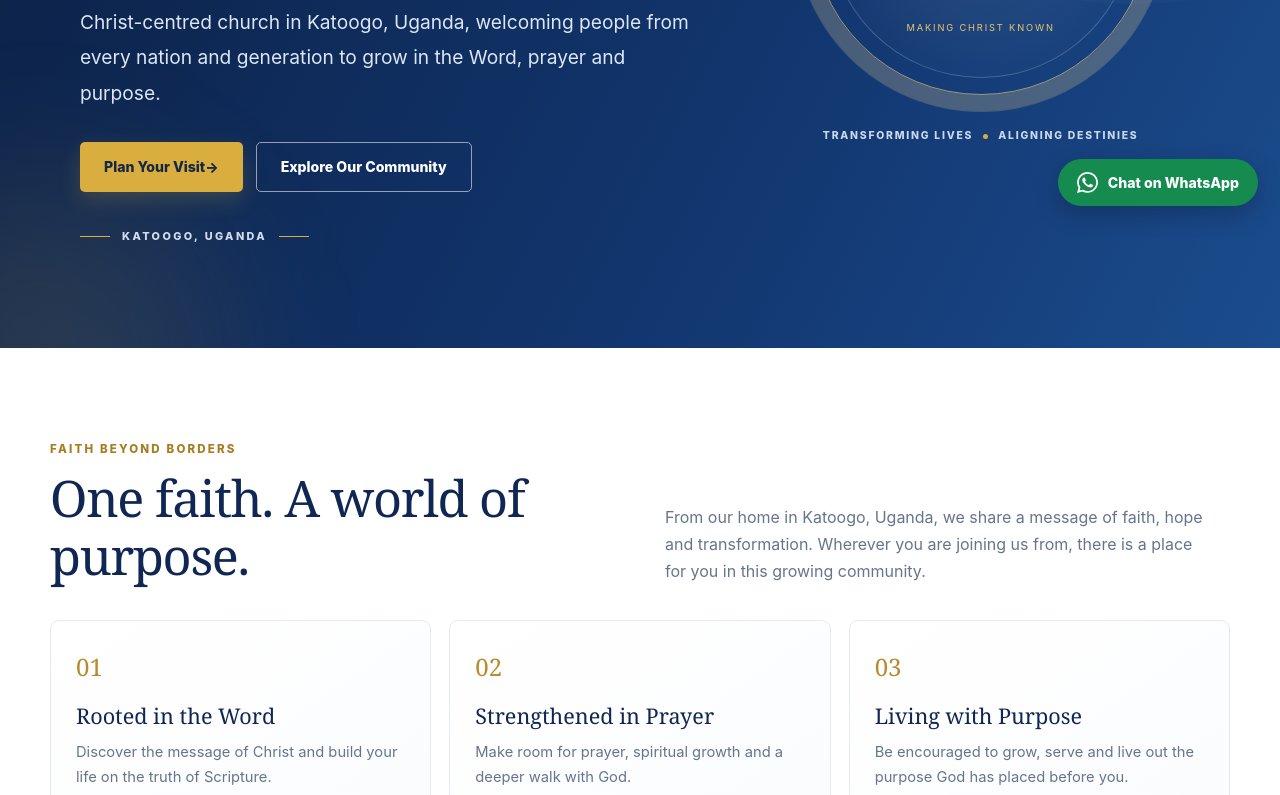
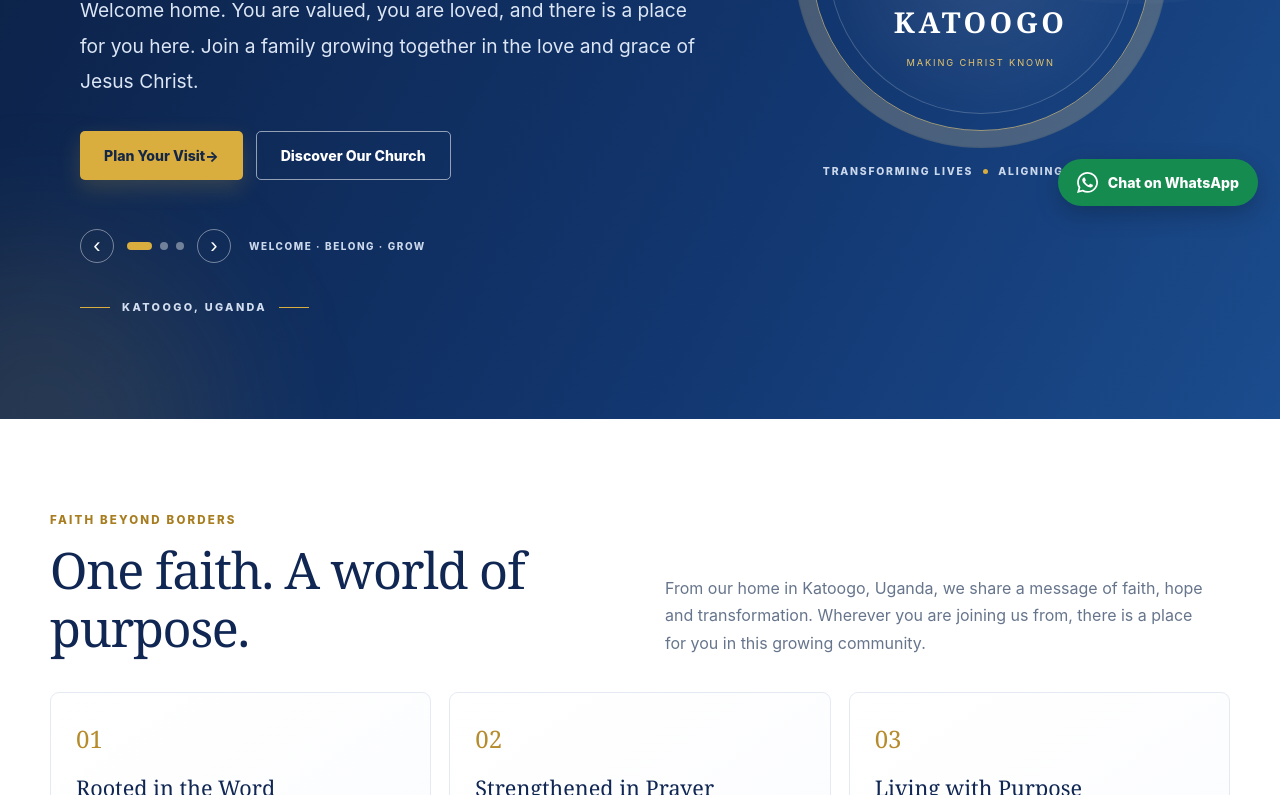
Before and after one commit to Refiners-chapel-katoogo/Refiners-chapel-website, a plain HTML site: page index.html in a window 1280 px wide. Shown: the part 572-1367 px from the top of the page. Drawn offline with nearby package versions, Linux system fonts and the light colour scheme; no server answers.

Commit message:
Add three animated branded welcome slides to homepage hero

```diff
--- a/index.html
+++ b/index.html
@@ -81,6 +81,23 @@ footer{background:#08172f;color:#d6dfed;padding:32px 0}.footer-inner{display:fle
 .whatsapp-float:hover{transform:translateY(-3px);box-shadow:0 12px 28px rgba(0,0,0,.26)}
 .whatsapp-float svg{width:21px;height:21px;fill:currentColor}
 @media(max-width:520px){.whatsapp-float{right:14px;bottom:14px;padding:13px;border-radius:50%;width:52px;height:52px;justify-content:center}.whatsapp-float span{position:absolute;width:1px;height:1px;padding:0;margin:-1px;overflow:hidden;clip:rect(0,0,0,0);white-space:nowrap;border:0}}
+
+/* Three branded welcome slides in the opening hero */
+.welcome-slider{position:relative;min-height:370px;display:grid;align-items:center}
+.welcome-slide{grid-area:1/1;opacity:0;visibility:hidden;transform:translateY(18px);transition:opacity .75s ease,transform .75s ease,visibility .75s;pointer-events:none}
+.welcome-slide.is-active{opacity:1;visibility:visible;transform:translateY(0);pointer-events:auto}
+.welcome-slide h1{max-width:780px}
+.welcome-slide p{max-width:680px}
+.welcome-controls{display:flex;align-items:center;gap:13px;margin-top:25px}
+.welcome-arrow{width:34px;height:34px;border:1px solid rgba(255,255,255,.42);border-radius:50%;background:transparent;color:#fff;font-size:22px;line-height:1;cursor:pointer;transition:background .2s,border-color .2s}
+.welcome-arrow:hover{background:rgba(255,255,255,.14);border-color:var(--gold)}
+.welcome-dots{display:flex;align-items:center;gap:8px}
+.welcome-dot{width:8px;height:8px;padding:0;border:0;border-radius:50%;background:rgba(255,255,255,.4);cursor:pointer;transition:width .25s,background .25s}
+.welcome-dot.is-active{width:25px;border-radius:10px;background:var(--gold)}
+.welcome-slide-label{margin-left:5px;color:#cbd8eb;font-size:.62rem;font-weight:850;letter-spacing:.16em}
+@media(max-width:1120px){.welcome-slider{min-height:390px}.welcome-slide h1{font-size:clamp(2.6rem,7vw,4.8rem)}}
+@media(max-width:650px){.welcome-slider{min-height:435px}.welcome-slide h1{font-size:clamp(2.35rem,10vw,3.6rem)}.welcome-slide p{font-size:.98rem}.welcome-controls{margin-top:17px}.welcome-slide-label{font-size:.55rem}}
+@media(prefers-reduced-motion:reduce){.welcome-slide{transition:none}}
   </style>
 </head>
 <body>
@@ -104,12 +121,35 @@ footer{background:#08172f;color:#d6dfed;padding:32px 0}.footer-inner{display:fle
     <section class="hero" id="main-content">
       <div class="container hero-layout">
         <div class="hero-copy">
-          <div class="eyebrow">Welcome to Refiners Chapel Katoogo</div>
-          <h1>Rooted in Christ.<br><span>Open to the world.</span></h1>
-          <p>Making Christ Known. Transforming Lives. Aligning Destinies. A Christ-centred church in Katoogo, Uganda, welcoming people from every nation and generation to grow in the Word, prayer and purpose.</p>
-          <div class="actions">
-            <a class="btn btn-gold" href="#visit">Plan Your Visit <span aria-hidden="true">→</span></a>
-            <a class="btn btn-outline" href="#about">Explore Our Community</a>
+          <div class="welcome-slider" id="welcome-slider" aria-label="Welcome messages">
+            <article class="welcome-slide is-active" aria-hidden="false">
+              <div class="eyebrow">Welcome to Refiners Chapel Katoogo</div>
+              <h1>Rooted in Christ.<br><span>Open to the world.</span></h1>
+              <p>Welcome home. You are valued, you are loved, and there is a place for you here. Join a family growing together in the love and grace of Jesus Christ.</p>
+              <div class="actions"><a class="btn btn-gold" href="#visit">Plan Your Visit <span aria-hidden="true">→</span></a><a class="btn btn-outline" href="#about">Discover Our Church</a></div>
+            </article>
+            <article class="welcome-slide" aria-hidden="true">
+              <div class="eyebrow">A Place to Belong</div>
+              <h1>Come as you are.<br><span>Grow in His grace.</span></h1>
+              <p>Find encouragement in God's Word, strength through prayer, and a caring church community ready to welcome you and your family.</p>
+              <div class="actions"><a class="btn btn-gold" href="#ministries">Find Your Place <span aria-hidden="true">→</span></a><a class="btn btn-outline" href="#visit">Join Us</a></div>
+            </article>
+            <article class="welcome-slide" aria-hidden="true">
+              <div class="eyebrow">Making Christ Known</div>
+              <h1>Your faith has a purpose.<br><span>Your journey starts here.</span></h1>
+              <p>Be inspired to discover God's purpose, serve with love, and let Christ transform your life. From Katoogo, Uganda, we welcome the world.</p>
+              <div class="actions"><a class="btn btn-gold" href="#vision">Explore Our Mission <span aria-hidden="true">→</span></a><a class="btn btn-outline" href="https://wa.me/256751088849" target="_blank" rel="noopener">Connect With Us</a></div>
+            </article>
+          </div>
+          <div class="welcome-controls" aria-label="Welcome slide controls">
+            <button class="welcome-arrow" type="button" id="welcome-prev" aria-label="Previous welcome message">‹</button>
+            <div class="welcome-dots">
+              <button class="welcome-dot is-active" type="button" data-slide="0" aria-label="Show welcome message 1" aria-pressed="true"></button>
+              <button class="welcome-dot" type="button" data-slide="1" aria-label="Show welcome message 2" aria-pressed="false"></button>
+              <button class="welcome-dot" type="button" data-slide="2" aria-label="Show welcome message 3" aria-pressed="false"></button>
+            </div>
+            <button class="welcome-arrow" type="button" id="welcome-next" aria-label="Next welcome message">›</button>
+            <span class="welcome-slide-label">WELCOME · BELONG · GROW</span>
           </div>
           <div class="hero-note"><span class="hero-note-line"></span><span>KATOOGO, UGANDA</span><span class="hero-note-line"></span></div>
         </div>
@@ -288,6 +328,34 @@ footer{background:#08172f;color:#d6dfed;padding:32px 0}.footer-inner{display:fle
       menuButton.setAttribute("aria-expanded", "false");
     }));
 
+    // Accessible three-slide welcome carousel. It only changes the opening hero.
+    (function initWelcomeSlider(){
+      const slider=document.getElementById("welcome-slider");
+      if(!slider)return;
+      const slides=[...slider.querySelectorAll(".welcome-slide")];
+      const dots=[...document.querySelectorAll(".welcome-dot")];
+      const previous=document.getElementById("welcome-prev");
+      const next=document.getElementById("welcome-next");
+      const reduceMotion=window.matchMedia("(prefers-reduced-motion: reduce)").matches;
+      let current=0,timer=null;
+      function show(index){
+        current=(index+slides.length)%slides.length;
+        slides.forEach((slide,i)=>{const active=i===current;slide.classList.toggle("is-active",active);slide.setAttribute("aria-hidden",String(!active));});
+        dots.forEach((dot,i)=>{const active=i===current;dot.classList.toggle("is-active",active);dot.setAttribute("aria-pressed",String(active));});
+      }
+      function stop(){if(timer){clearInterval(timer);timer=null;}}
+      function start(){stop();if(!reduceMotion)timer=setInterval(()=>show(current+1),6500);}
+      previous.addEventListener("click",()=>{show(current-1);start();});
+      next.addEventListener("click",()=>{show(current+1);start();});
+      dots.forEach(dot=>dot.addEventListener("click",()=>{show(Number(dot.dataset.slide));start();}));
+      slider.addEventListener("mouseenter",stop);
+      slider.addEventListener("mouseleave",start);
+      slider.addEventListener("focusin",stop);
+      slider.addEventListener("focusout",start);
+      document.addEventListener("visibilitychange",()=>document.hidden?stop():start());
+      show(0);start();
+    })();
+
     (async function loadPublicChurchUpdates(){
       const announcementsBox = document.getElementById("public-announcements");
       const mediaBox = document.getElementById("public-media");
```
